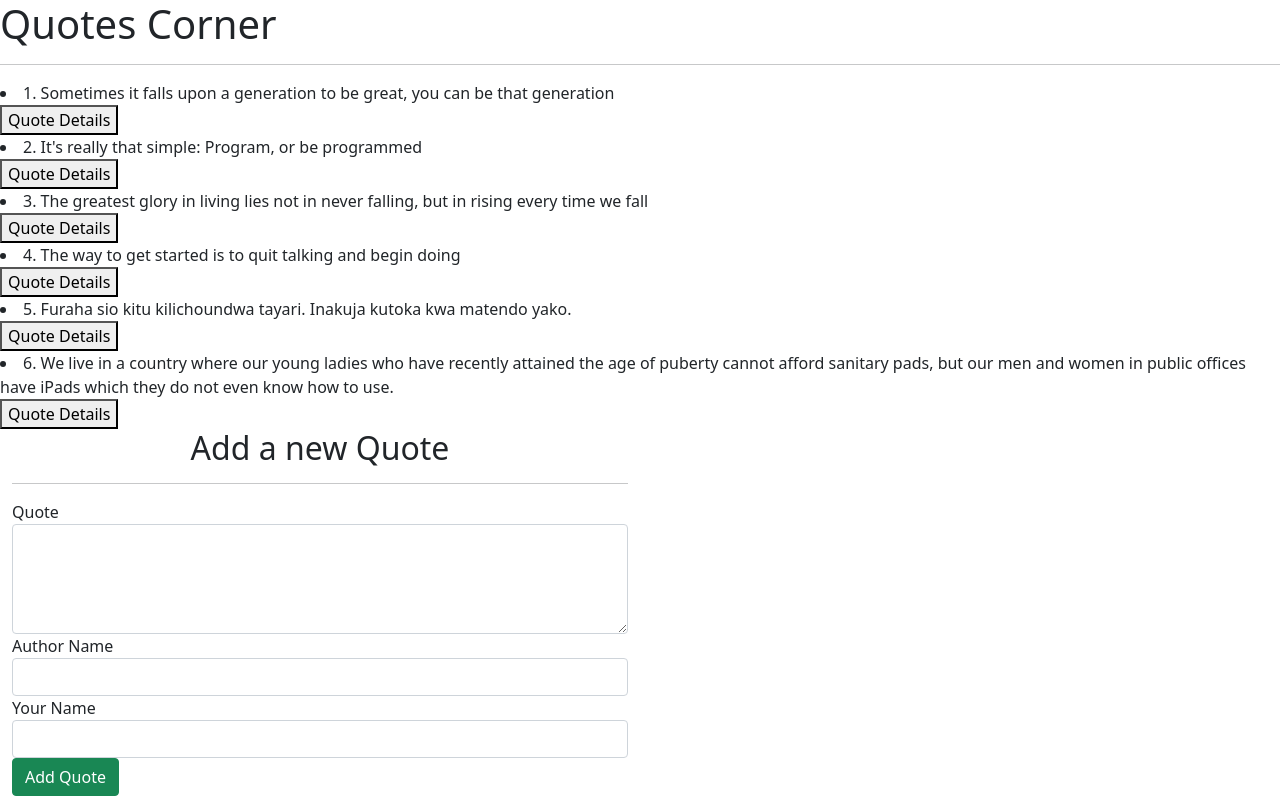
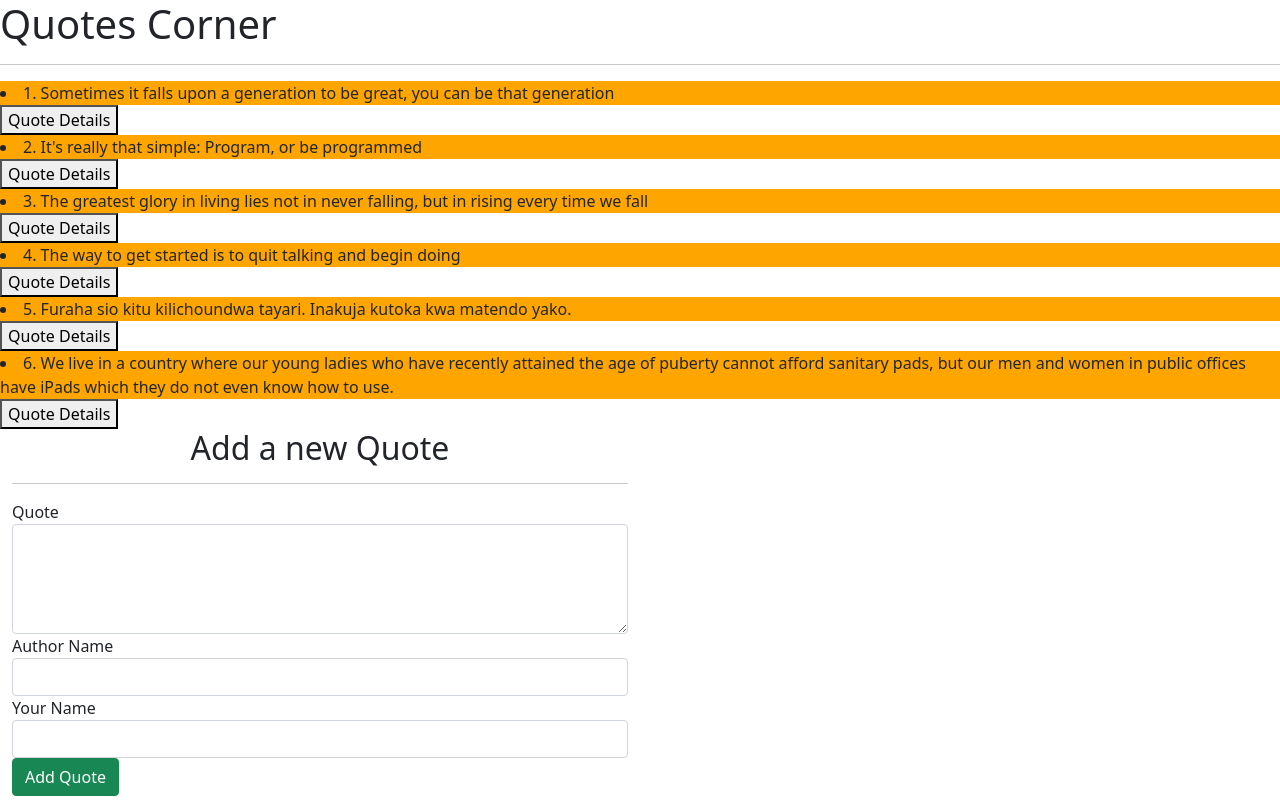
Before and after one commit to IanoSang/Quotes-Corner, an Angular app: page / in a window 1280 px wide. Built offline with nearby package versions, Linux system fonts and the light colour scheme.

Commit message:
feat: highlighter directive- adds a highter color to the parent component

```diff
--- a/src/app/highlighter.directive.ts
+++ b/src/app/highlighter.directive.ts
@@ -6,7 +6,7 @@ import { Directive, ElementRef } from '@angular/core';
 export class HighlighterDirective {
 
   constructor(private elem: ElementRef) {
-
+    elem.nativeElement.style.backgroundColor = "orange";
   }
 
 }
--- a/src/app/quotes/quotes.component.html
+++ b/src/app/quotes/quotes.component.html
@@ -3,7 +3,7 @@
   <hr>
 
   <div *ngFor='let quote of quotes;let i = index'>
-    <li>{{quote.id}}. {{quote.quote}}</li>
+    <li appHighlighter>{{quote.id}}. {{quote.quote}}</li>
     <button (click)='toggleDetails(i)'>Quote Details</button>
     <app-quotes-details *ngIf="quote.showDescription" [quotes]='quote' (isComplete)= 'quotesDelete($event,i)'></app-quotes-details>
   </div>
```
